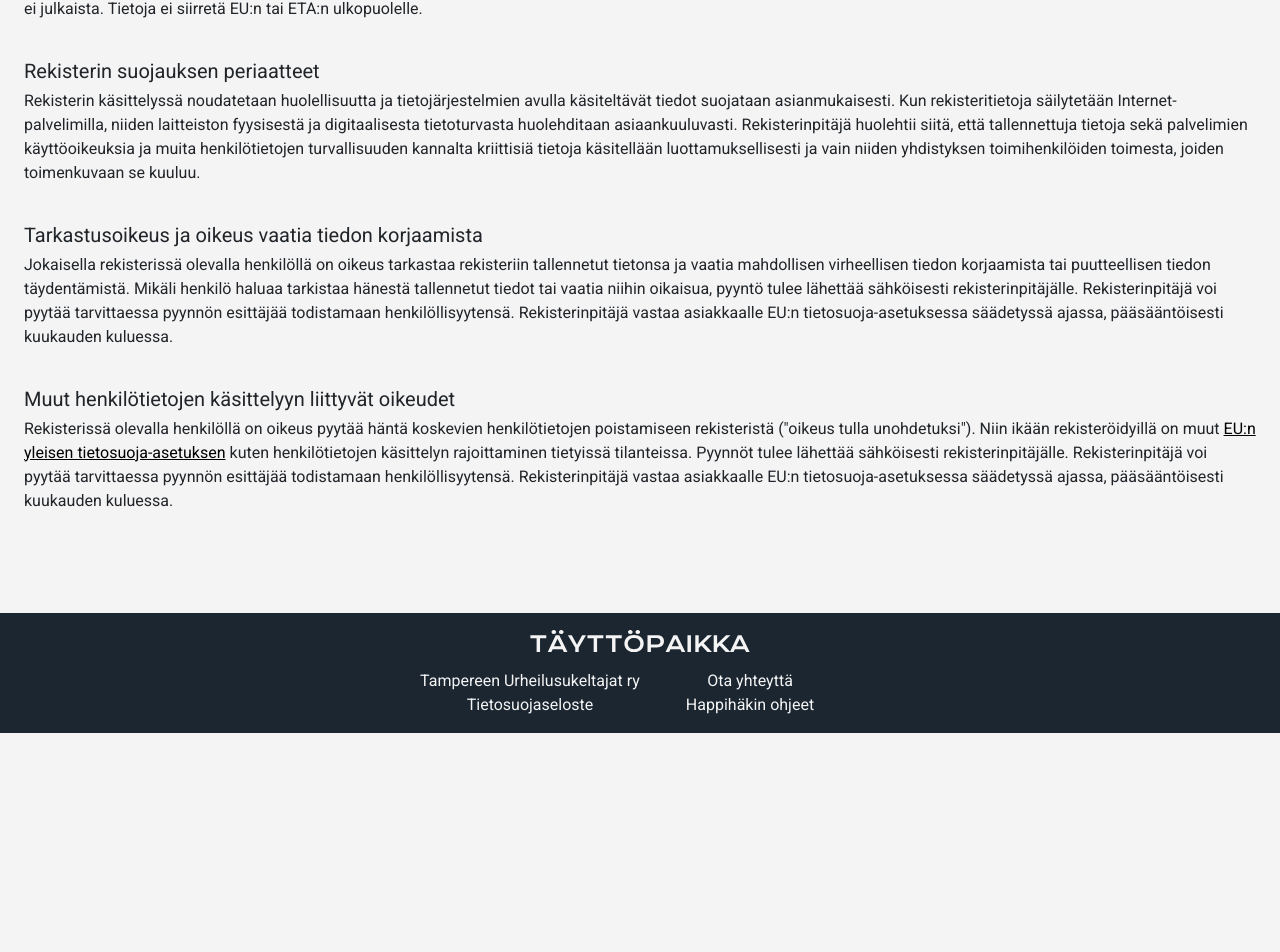
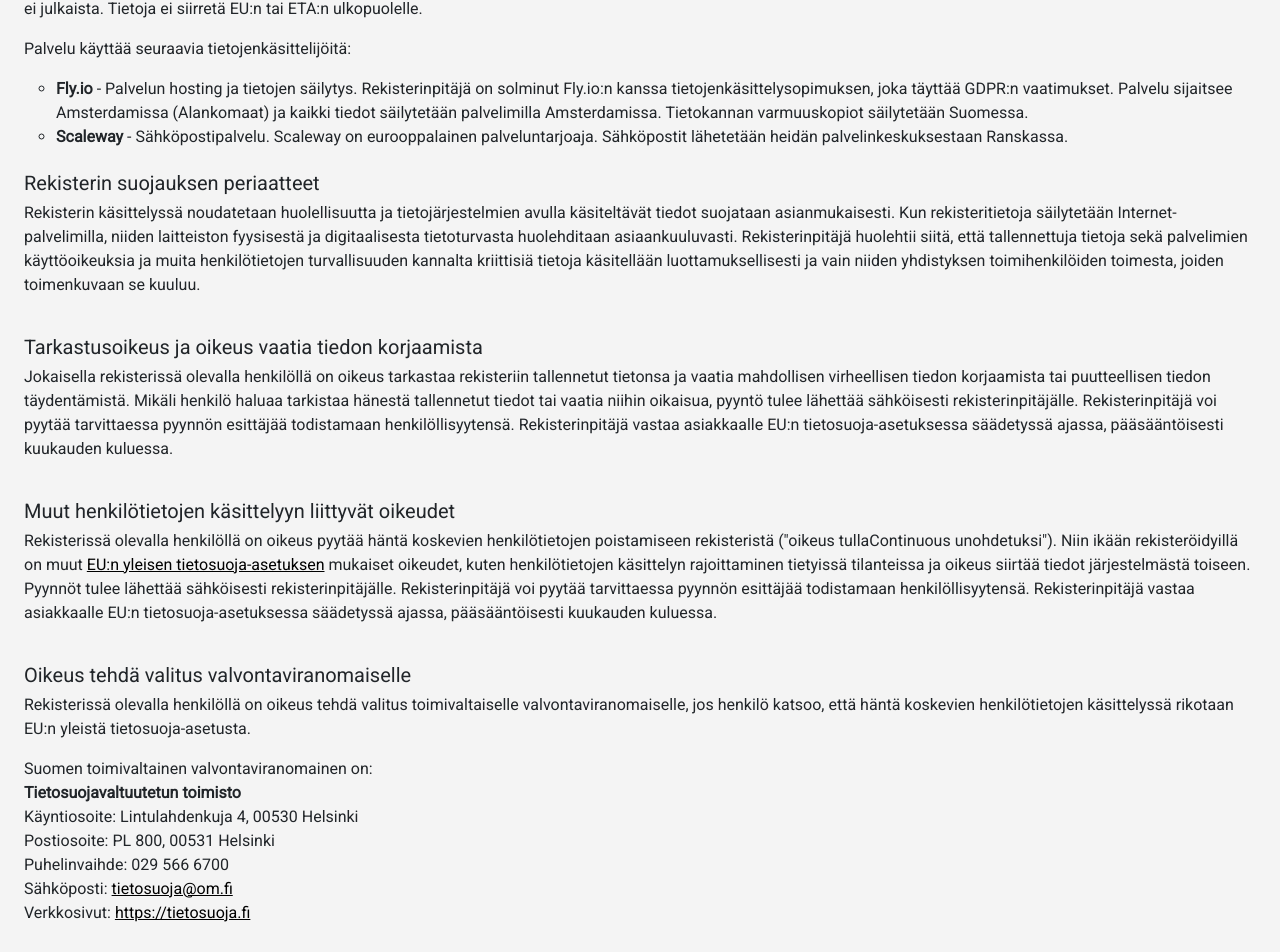
Before and after one commit to Tampereen-Urheilusukeltajat/Tayttopaikka, a React (Vite) app in the folder apps/frontend/: page /gdpr in a window 1280 px wide. Shown: the part 1177-2129 px from the top of the page. Before the commit the page ends 1910 px from the top, so only its background shows below. Built offline with nearby package versions, Linux system fonts and the light colour scheme; no server answers; what google-libphonenumber would draw is missing.

Commit message:
GDPR update (#11)
* Fix dropdown z-index

* Update GDPR

```diff
--- a/apps/frontend/src/components/Navbar/Navbar.module.scss
+++ b/apps/frontend/src/components/Navbar/Navbar.module.scss
@@ -114,6 +114,7 @@ nav {
   border-radius: 0 0 8px 8px;
   color: $grey;
   position: absolute;
+  z-index: 9999;
 
   li {
     color: $black;
--- a/apps/frontend/src/views/GDPR.tsx
+++ b/apps/frontend/src/views/GDPR.tsx
@@ -7,7 +7,7 @@ export const GDPR: React.FC = () => {
       <h2>
         Tämä on Tampereen Urheilusukeltajat ry:n (Taursu) EU:n yleisen
         tietosuoja-asetuksen (GDPR) mukainen rekisteri- ja tietosuojaseloste.
-        Laadittu 30.11.2022. Viimeisin muutos 18.04.2023.
+        Laadittu 30.11.2022. Viimeisin muutos 15.02.2026.
       </h2>
       <ul style={{ listStyle: 'none', padding: '0' }}>
         <li style={{ margin: '12px 0' }}>
@@ -99,6 +99,22 @@ export const GDPR: React.FC = () => {
             tai viranomaisten niitä pyytäessä. Tietoja ei julkaista. Tietoja ei
             siirretä EU:n tai ETA:n ulkopuolelle.
           </p>
+          <p>Palvelu käyttää seuraavia tietojenkäsittelijöitä:</p>
+          <ul>
+            <li>
+              <strong>Fly.io</strong> - Palvelun hosting ja tietojen säilytys.
+              Rekisterinpitäjä on solminut Fly.io:n kanssa
+              tietojenkäsittelysopimuksen, joka täyttää GDPR:n vaatimukset.
+              Palvelu sijaitsee Amsterdamissa (Alankomaat) ja kaikki tiedot
+              säilytetään palvelimilla Amsterdamissa. Tietokannan varmuuskopiot
+              säilytetään Suomessa.
+            </li>
+            <li>
+              <strong>Scaleway</strong> - Sähköpostipalvelu. Scaleway on
+              eurooppalainen palveluntarjoaja. Sähköpostit lähetetään heidän
+              palvelinkeskuksestaan Ranskassa.
+            </li>
+          </ul>
         </li>
         <li style={{ padding: '12px 0' }}>
           <h3>Rekisterin suojauksen periaatteet</h3>
@@ -133,19 +149,51 @@ export const GDPR: React.FC = () => {
           <h3>Muut henkilötietojen käsittelyyn liittyvät oikeudet</h3>
           <p>
             Rekisterissä olevalla henkilöllä on oikeus pyytää häntä koskevien
-            henkilötietojen poistamiseen rekisteristä ("oikeus tulla
+            henkilötietojen poistamiseen rekisteristä ("oikeus tullaContinuous
             unohdetuksi"). Niin ikään rekisteröidyillä on muut{' '}
             <a href="http://eur-lex.europa.eu/legal-content/FI/TXT/?uri=CELEX%3A32016R0679#d1e2144-1-1">
               EU:n yleisen tietosuoja-asetuksen
             </a>{' '}
-            kuten henkilötietojen käsittelyn rajoittaminen tietyissä
-            tilanteissa. Pyynnöt tulee lähettää sähköisesti rekisterinpitäjälle.
+            mukaiset oikeudet, kuten henkilötietojen käsittelyn rajoittaminen
+            tietyissä tilanteissa ja oikeus siirtää tiedot järjestelmästä
+            toiseen. Pyynnöt tulee lähettää sähköisesti rekisterinpitäjälle.
             Rekisterinpitäjä voi pyytää tarvittaessa pyynnön esittäjää
             todistamaan henkilöllisyytensä. Rekisterinpitäjä vastaa asiakkaalle
             EU:n tietosuoja-asetuksessa säädetyssä ajassa, pääsääntöisesti
             kuukauden kuluessa.
           </p>
         </li>
+        <li style={{ padding: '12px 0' }}>
+          <h3>Oikeus tehdä valitus valvontaviranomaiselle</h3>
+          <p>
+            Rekisterissä olevalla henkilöllä on oikeus tehdä valitus
+            toimivaltaiselle valvontaviranomaiselle, jos henkilö katsoo, että
+            häntä koskevien henkilötietojen käsittelyssä rikotaan EU:n yleistä
+            tietosuoja-asetusta.
+          </p>
+          <p>
+            Suomen toimivaltainen valvontaviranomainen on:
+            <br />
+            <strong>Tietosuojavaltuutetun toimisto</strong>
+            <br />
+            Käyntiosoite: Lintulahdenkuja 4, 00530 Helsinki
+            <br />
+            Postiosoite: PL 800, 00531 Helsinki
+            <br />
+            Puhelinvaihde: 029 566 6700
+            <br />
+            Sähköposti: <a href="mailto:tietosuoja@om.fi">tietosuoja@om.fi</a>
+            <br />
+            Verkkosivut:{' '}
+            <a
+              href="https://tietosuoja.fi"
+              target="_blank"
+              rel="noopener noreferrer"
+            >
+              https://tietosuoja.fi
+            </a>
+          </p>
+        </li>
       </ul>
     </div>
   );
```
Also changed, not shown: 1 other file (tests, documents, lock files or other folders).
